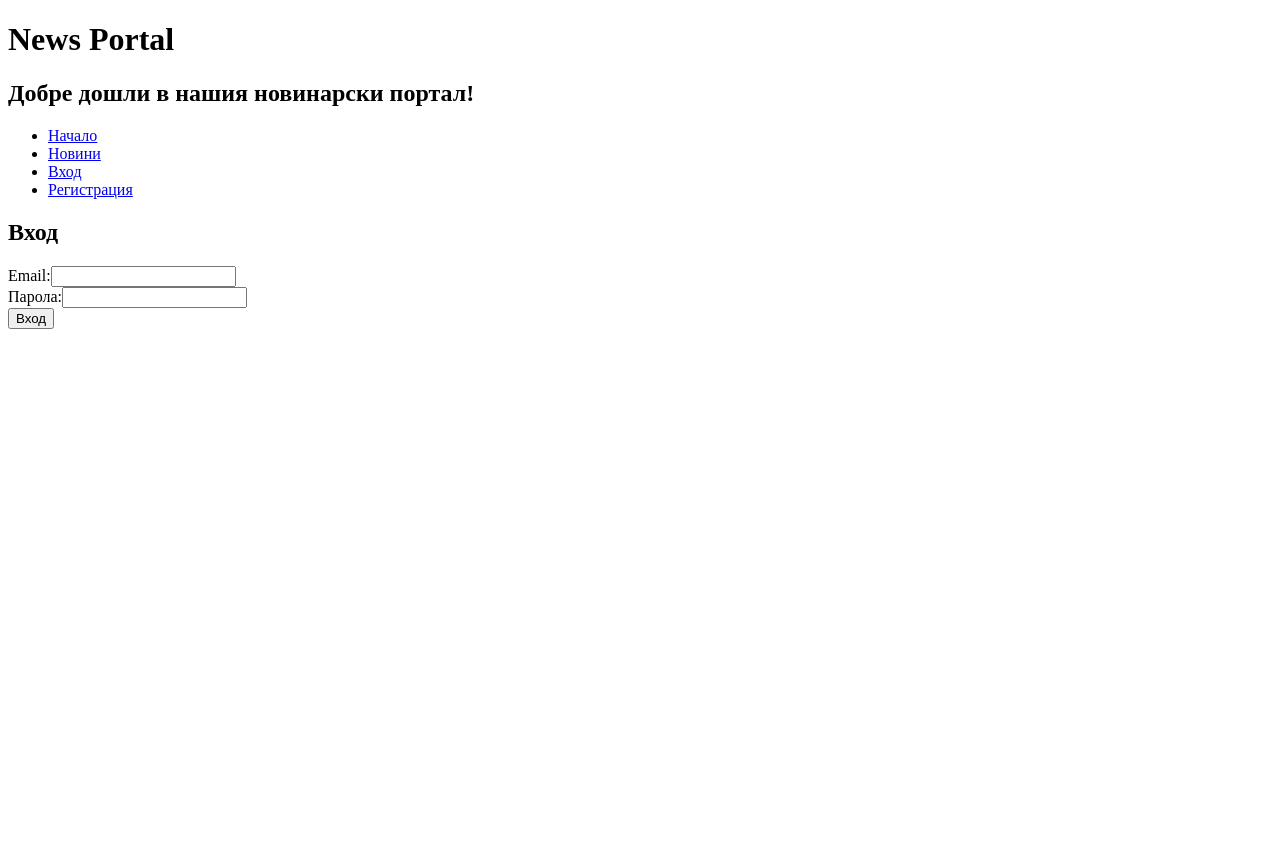
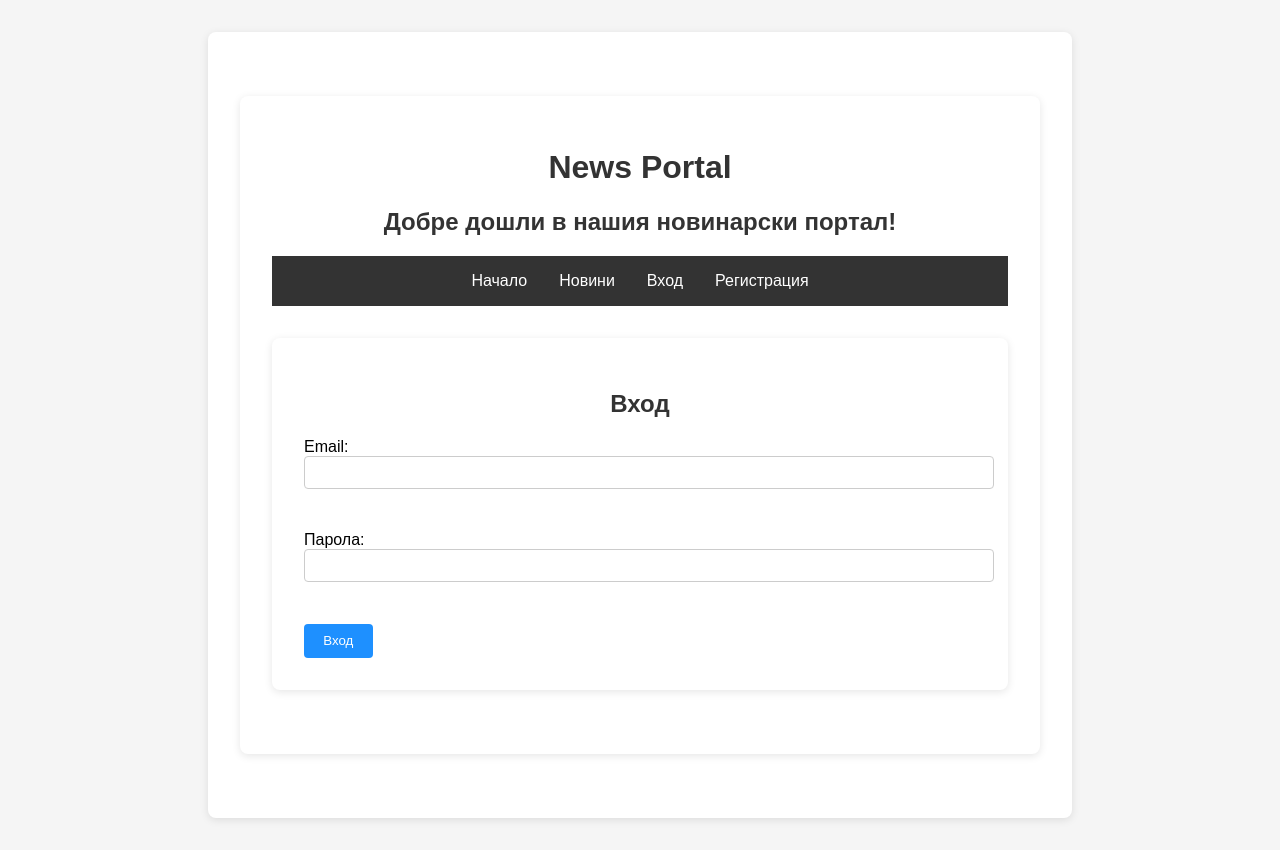
Before and after one commit to KaterinaKutincheva/reactJSexam, a React (Vite) app: page /login in a window 1280 px wide. Before the commit the page ends 800 px from the top, so only its background shows below. Built offline with nearby package versions, Linux system fonts and the light colour scheme.

Commit message:
Add createdAt field and form validation; style improvements

```diff
--- /dev/null
+++ b/src/App.css
@@ -0,0 +1,78 @@
+/* App.css */
+
+body {
+    font-family: Arial, sans-serif;
+    margin: 0;
+    padding: 0;
+    background-color: #f5f5f5;
+  }
+
+  h1, h2 {
+    text-align: center;
+    color: #333;
+  }
+
+  nav {
+    background-color: #333;
+    padding: 1rem;
+  }
+
+  nav ul {
+    display: flex;
+    justify-content: center;
+    list-style: none;
+    margin: 0;
+    padding: 0;
+  }
+
+  nav li {
+    margin: 0 1rem;
+  }
+
+  nav a, nav button {
+    color: white;
+    text-decoration: none;
+    background: none;
+    border: none;
+    font-size: 1rem;
+    cursor: pointer;
+  }
+
+  nav a:hover, nav button:hover {
+    text-decoration: underline;
+  }
+
+  div {
+    max-width: 800px;
+    margin: 2rem auto;
+    background-color: white;
+    padding: 2rem;
+    border-radius: 8px;
+    box-shadow: 0 2px 8px rgba(0, 0, 0, 0.1);
+  }
+
+  form label {
+    display: block;
+    margin: 1rem 0 0.5rem;
+  }
+
+  form input, form textarea {
+    width: 100%;
+    padding: 0.5rem;
+    border: 1px solid #ccc;
+    border-radius: 4px;
+  }
+
+  button {
+    margin-top: 1rem;
+    padding: 0.6rem 1.2rem;
+    background-color: #1e90ff;
+    color: white;
+    border: none;
+    border-radius: 4px;
+    cursor: pointer;
+  }
+
+  button:hover {
+    background-color: #0c7cd5;
+  }
--- a/src/App.jsx
+++ b/src/App.jsx
@@ -11,6 +11,7 @@ import NewsDetails from './pages/NewsDetails';
 import EditNews from './pages/EditNews';
 import GuestRoute from './components/GuestRoute';
 import PrivateRoute from './components/PrivateRoute';
+import './App.css';
 
 function App() {
   // Извличане на auth и logout от AuthContext
--- a/src/pages/CreateNews.jsx
+++ b/src/pages/CreateNews.jsx
@@ -21,6 +21,16 @@ export default function CreateNews() {
 
   const onSubmit = (e) => {
     e.preventDefault();
+
+    if (!formData.title || formData.title.length < 3) {
+      alert('Заглавието трябва да е поне 3 символа.');
+      return;
+    }
+
+    if (!formData.content || formData.content.length < 10) {
+      alert('Съдържанието трябва да е поне 10 символа.');
+      return;
+    }
 
     createNews(formData, auth.email);
     navigate('/news');
--- a/src/pages/EditNews.jsx
+++ b/src/pages/EditNews.jsx
@@ -26,6 +26,17 @@ export default function EditNews() {
 
   const onSubmit = (e) => {
     e.preventDefault();
+
+    if (!formData.title || formData.title.length < 3) {
+      alert('Заглавието трябва да е поне 3 символа.');
+      return;
+    }
+
+    if (!formData.content || formData.content.length < 10) {
+      alert('Съдържанието трябва да е поне 10 символа.');
+      return;
+    }
+
     updateNews(newsId, formData);
     navigate(`/news/${newsId}`);
   };
--- a/src/pages/NewsCatalog.jsx
+++ b/src/pages/NewsCatalog.jsx
@@ -17,6 +17,7 @@ export default function NewsCatalog() {
         {news.map(n => (
           <li key={n._id}>
             <h3>{n.title}</h3>
+            <small>Публикувана на: {new Date(n.createdAt).toLocaleDateString()}</small>
             <p>{n.content.substring(0, 50)}...</p>
             <Link to={`/news/${n._id}`}>
               <button>Детайли</button>
--- a/src/pages/NewsDetails.jsx
+++ b/src/pages/NewsDetails.jsx
@@ -35,6 +35,7 @@ export default function NewsDetails() {
     return (
         <div>
             <h2>{newsItem.title}</h2>
+            <small>Публикувана на: {new Date(newsItem.createdAt).toLocaleDateString()}</small>
             <p>{newsItem.content}</p>
 
             {auth.email === newsItem.author && (
--- a/src/services/newsService.js
+++ b/src/services/newsService.js
@@ -33,6 +33,7 @@ let dummyNews = [
       title: data.title,
       content: data.content,
       author,
+      createdAt: new Date().toISOString(),
     };
     dummyNews.push(newItem);
   };
```
